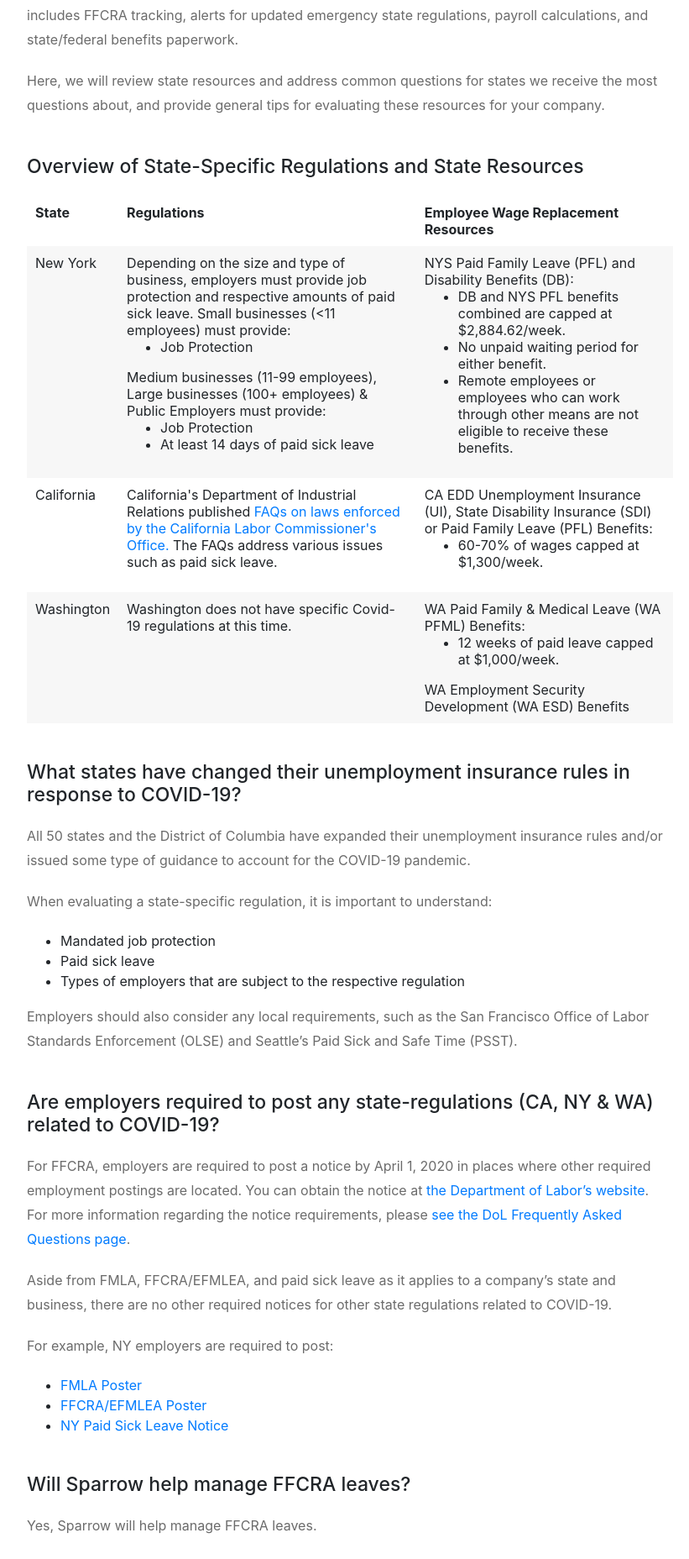
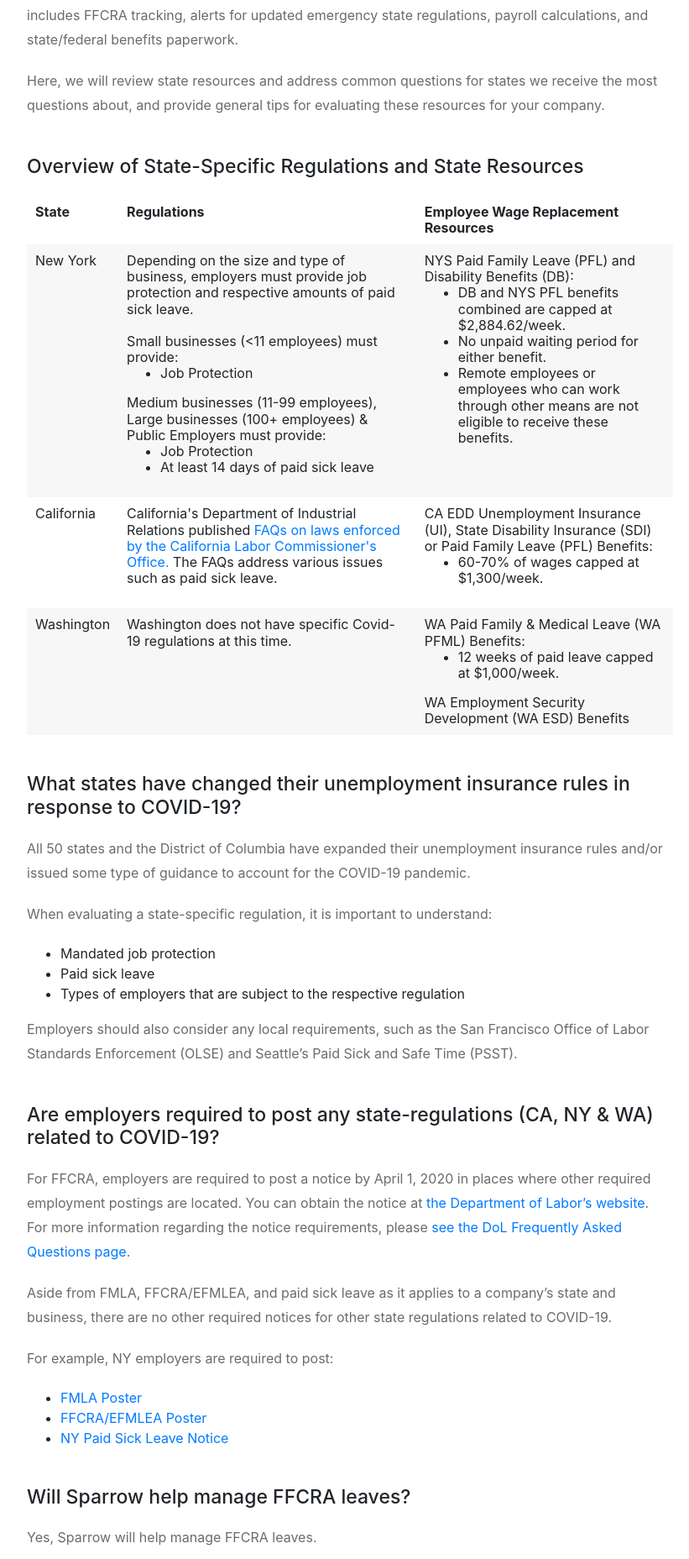
Before and after one commit to trysparrow/sparrow-landing, a Jekyll site: the page built from _posts/2020-04-16-state-covid-19-guidance.md, in a window 1280 px wide. Shown: the part 856-2712 px from the top of the page at 84% size, without its empty margins (223-1044 px from the left). Built offline with Jekyll 4.4.1, drawn with Linux system fonts in a browser that asks for light colours; nearby versions of some CDN libraries; some web fonts are replaced; comment, search, counter and statistics services are not loaded.

Commit message:
improve coloring and font of table

```diff
--- a/_posts/2020-04-16-state-covid-19-guidance.md
+++ b/_posts/2020-04-16-state-covid-19-guidance.md
@@ -30,6 +30,7 @@
     	<span>
     		Depending on the size and type of business, employers must provide job protection and respective amounts of paid sick leave.
     	</span>
+        <br><br>
 		<span>
 			Small businesses (<11 employees) must provide:
 			<ul>
--- a/assets/css/sparrow-overrides.css
+++ b/assets/css/sparrow-overrides.css
@@ -150,8 +150,12 @@
     background-position:center 0;
 }
 
+table.outline-rows {
+  font-family: ;
+  font: grey;
+  line-height: 1.2;
+}
+
 table.outline-rows tr {
-  /*border-width: thin;
-  border-style: solid;*/
   vertical-align: top;
 }
```
